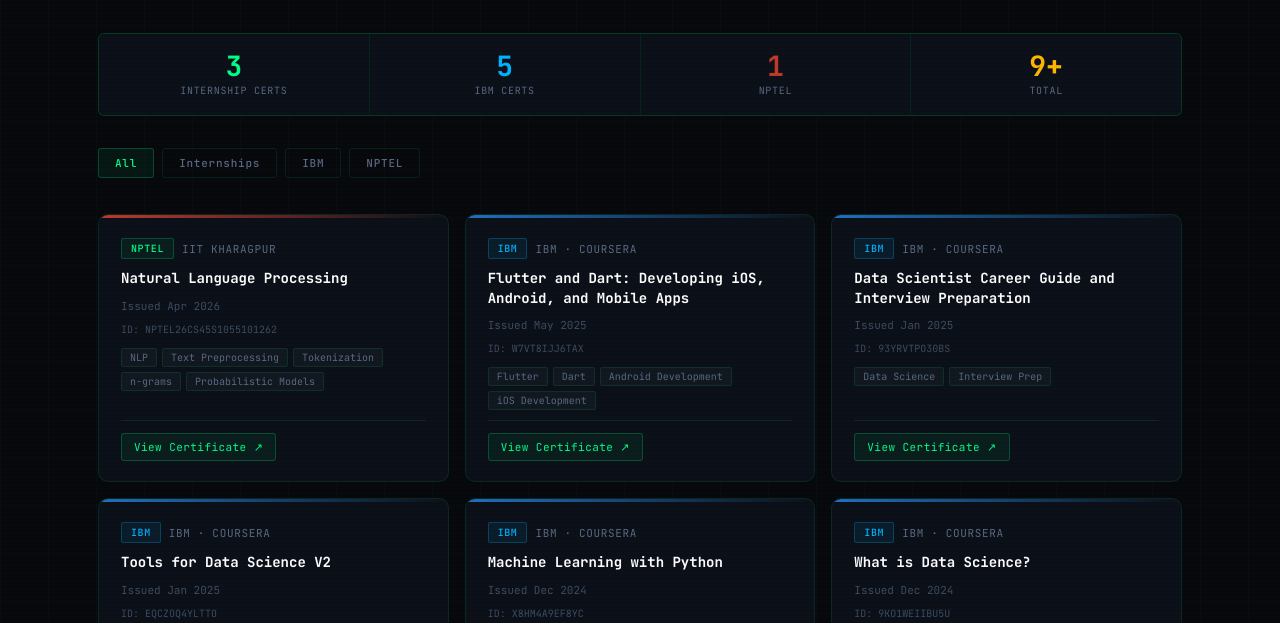
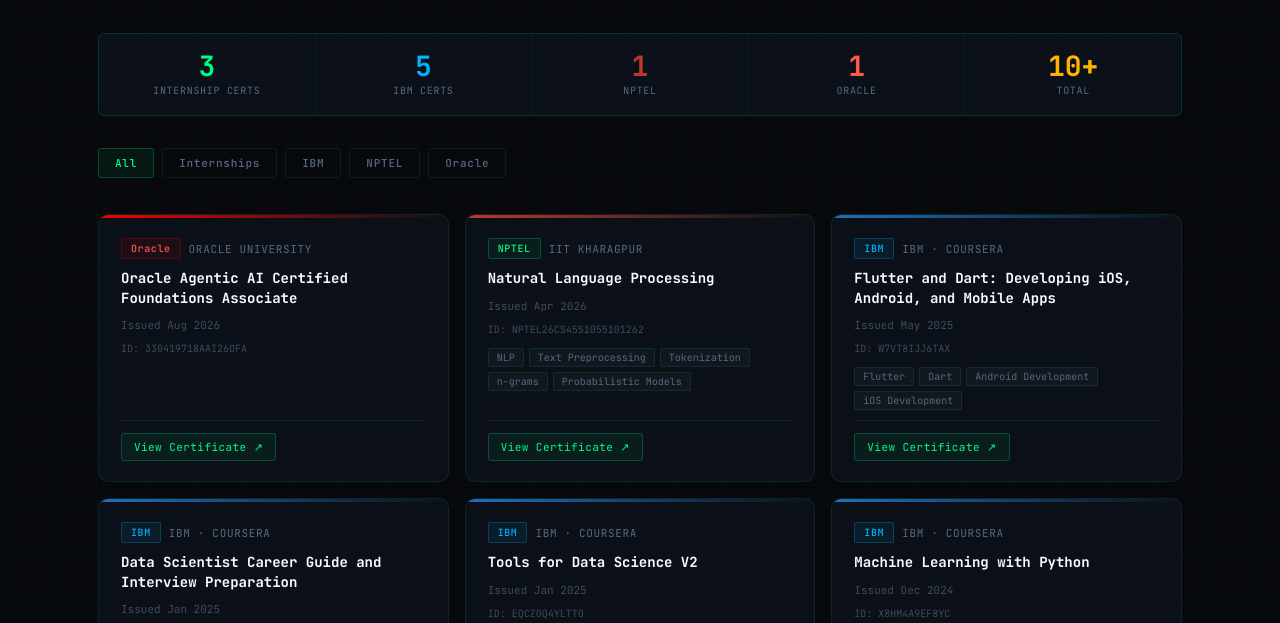
Before and after one commit to KaranPandey01/Portfolio, a website: page certificates.html in a window 1280 px wide. Shown: the part 166-789 px from the top of the page. Drawn offline with Linux system fonts and the light colour scheme.

Commit message:
Add Oracle certification details to certificates.html

```diff
--- a/certificates.html
+++ b/certificates.html
@@ -17,6 +17,8 @@
 .cert-card.internship .cert-stripe { background:linear-gradient(90deg,var(--green),transparent); }
 .cert-card.ibm .cert-stripe { background:linear-gradient(90deg,#1f70c1,transparent); }
 .cert-card.nptel .cert-stripe { background:linear-gradient(90deg,#c0392b,transparent); }
+.cert-card.oracle .cert-stripe { background:linear-gradient(90deg,#f80000,transparent); }
+.badge-red { background:rgba(248,0,0,0.08); border:1px solid rgba(248,0,0,0.25); color:#ff5c4d; }
 .cert-stripe { height:3px; width:100%; }
 .cert-card-body { padding:20px 22px; flex:1; display:flex; flex-direction:column; gap:10px; }
 .cert-issuer-row { display:flex; align-items:center; gap:8px; flex-wrap:wrap; }
@@ -31,7 +33,7 @@
 .cert-action-btn { display:inline-flex; align-items:center; gap:5px; font-size:11px; font-family:var(--mono); padding:6px 12px; border-radius:3px; text-decoration:none; transition:all 0.15s; letter-spacing:0.04em; }
 .cert-action-view { background:var(--green-dim); color:var(--green); border:1px solid var(--border2); }
 .cert-action-view:hover { background:rgba(0,255,136,0.12); }
-.cert-stats { display:grid; grid-template-columns:repeat(4,1fr); gap:1px; background:var(--border); border:1px solid var(--border); border-radius:var(--radius); overflow:hidden; margin-bottom:32px; }
+.cert-stats { display:grid; grid-template-columns:repeat(5,1fr); gap:1px; background:var(--border); border:1px solid var(--border); border-radius:var(--radius); overflow:hidden; margin-bottom:32px; }
 .cs-cell { background:var(--bg2); padding:18px 16px; text-align:center; }
 .cs-num { font-size:28px; font-weight:700; color:var(--green); line-height:1; margin-bottom:4px; }
 .cs-label { font-size:10px; color:var(--muted); letter-spacing:0.07em; text-transform:uppercase; }
@@ -74,7 +76,8 @@
     <div class="cs-cell"><div class="cs-num">3</div><div class="cs-label">Internship Certs</div></div>
     <div class="cs-cell"><div class="cs-num" style="color:var(--blue)">5</div><div class="cs-label">IBM Certs</div></div>
     <div class="cs-cell"><div class="cs-num" style="color:#c0392b">1</div><div class="cs-label">NPTEL</div></div>
-    <div class="cs-cell"><div class="cs-num" style="color:var(--amber)">9+</div><div class="cs-label">Total</div></div>
+    <div class="cs-cell"><div class="cs-num" style="color:#ff5c4d">1</div><div class="cs-label">Oracle</div></div>
+    <div class="cs-cell"><div class="cs-num" style="color:var(--amber)">10+</div><div class="cs-label">Total</div></div>
   </div>
 
   <div class="filter-row fade-up d2">
@@ -82,9 +85,29 @@
     <button class="filter-btn" onclick="filterCerts('internship',this)">Internships</button>
     <button class="filter-btn" onclick="filterCerts('ibm',this)">IBM</button>
     <button class="filter-btn" onclick="filterCerts('nptel',this)">NPTEL</button>
+    <button class="filter-btn" onclick="filterCerts('oracle',this)">Oracle</button>
   </div>
 
   <div class="cert-grid" id="certGrid">
+
+    <!-- Oracle -->
+    <div class="cert-card oracle fade-up d1" data-cat="oracle">
+      <div class="cert-stripe"></div>
+      <div class="cert-card-body">
+        <div class="cert-issuer-row">
+          <span class="badge badge-red">Oracle</span>
+          <span class="cert-issuer">Oracle University</span>
+        </div>
+        <div class="cert-name">Oracle Agentic AI Certified Foundations Associate</div>
+        <div class="cert-meta">
+          <span class="cert-date">Issued Aug 2026</span>
+        </div>
+        <div class="cert-id">ID: 330419718AAI26OFA</div>
+        <div class="cert-actions">
+          <a href="https://catalog-education.oracle.com/ords/certview/sharebadge?id=351DFC903FA4A6C7E32B5941479E71F48C449736DBAD775501EC073C8E0F15AC" target="_blank" class="cert-action-btn cert-action-view">View Certificate ↗</a>
+        </div>
+      </div>
+    </div>
 
     <!-- NPTEL -->
     <div class="cert-card nptel fade-up d1" data-cat="nptel">
```
